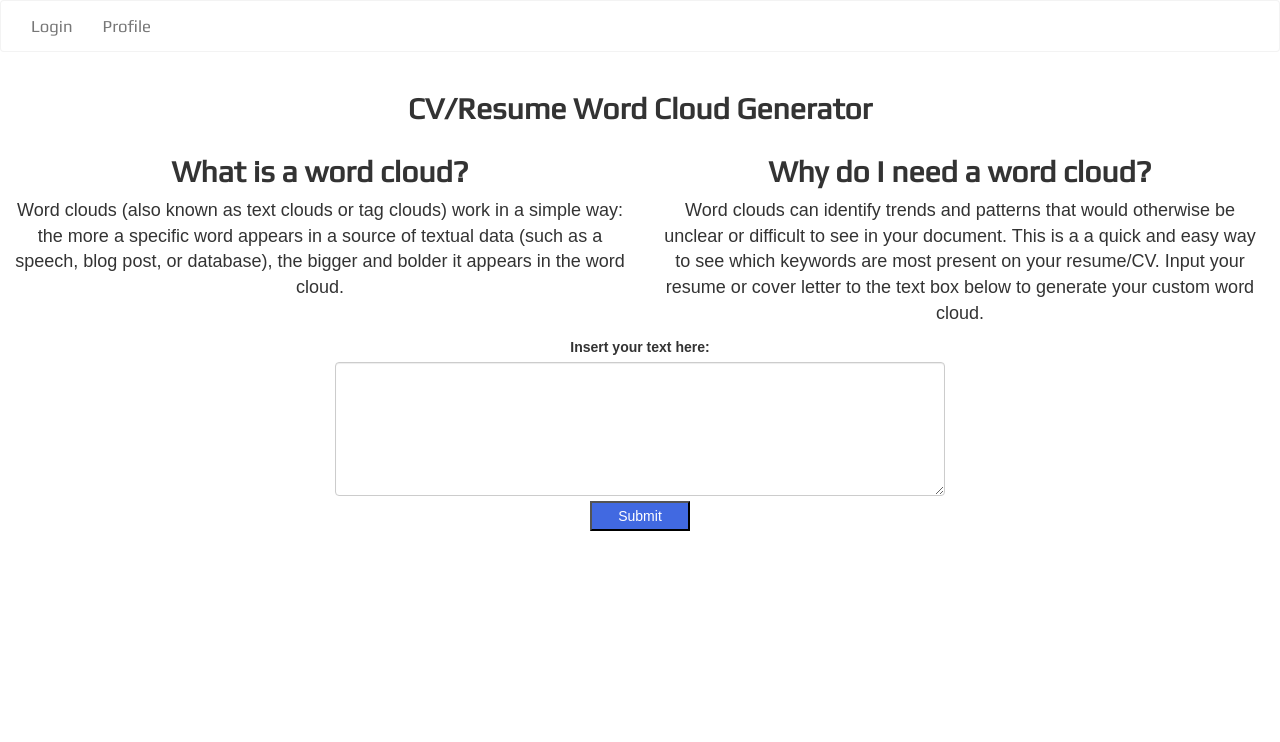
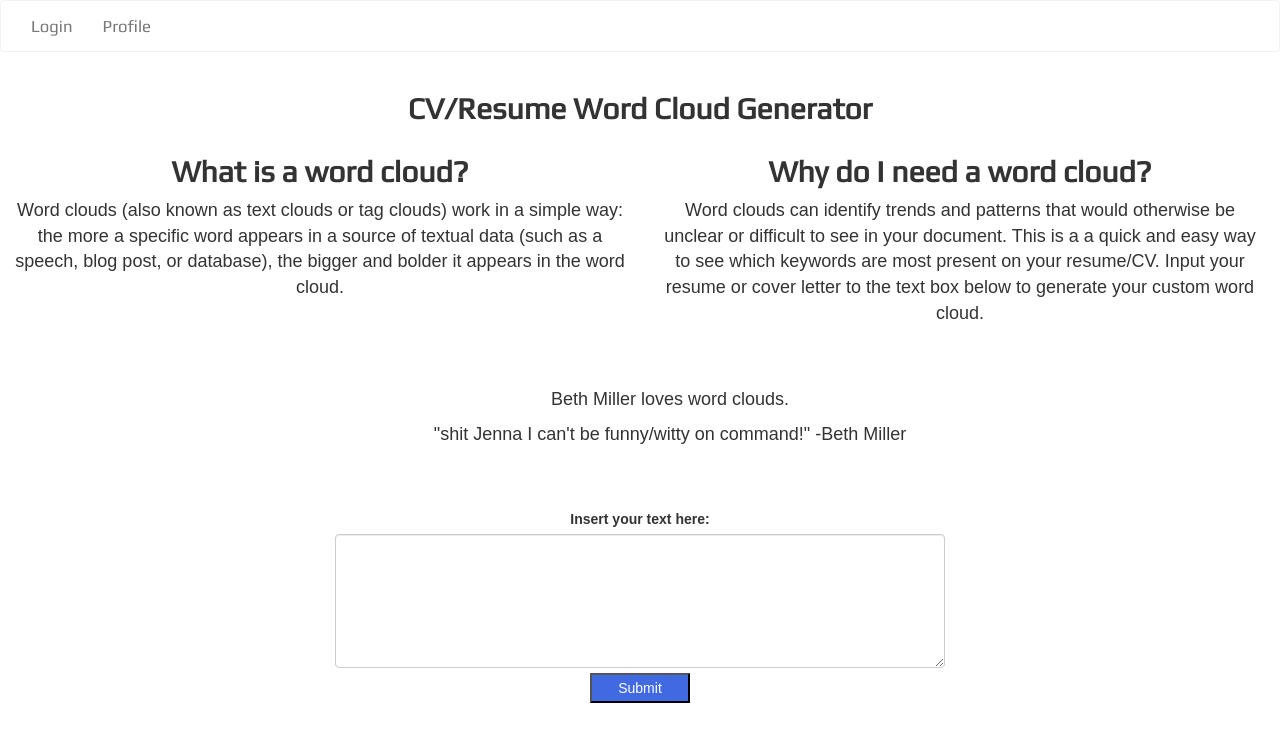
Before and after one commit to jbadan/hackathon_job_search, a React (Create React App) app in the folder client/: page /profile in a window 1280 px wide. Shown: the top 742 px of the page. Built offline with nearby package versions, Linux system fonts and the light colour scheme.

Commit message:
added beth

```diff
--- a/client/src/App.css
+++ b/client/src/App.css
@@ -3,6 +3,11 @@
 }
 canvas {
   height: 300px;
+}
+.beth{
+  padding: 20px;
+  margin: 30px;
+  font-size: 1.5em;
 }
 .headers {
   font-family:'Play', sans-serif;
--- a/client/src/TextInput.js
+++ b/client/src/TextInput.js
@@ -58,6 +58,14 @@ class TextInput extends Component {
           </div>
         </div>
         <div className="row">
+          <div className="col-md-3"></div>
+          <div className="col-md-6 beth">
+            <p> Beth Miller loves word clouds. </p>
+            <p>"shit Jenna I can't be funny/witty on command!" -Beth Miller</p>
+          </div>
+          <div className="col-md-3"></div>
+        </div>
+        <div className="row">
             <div className="col-md-3"></div>
             <div className="col-md-6">
             <form onSubmit={this.handleSubmit}>
```
